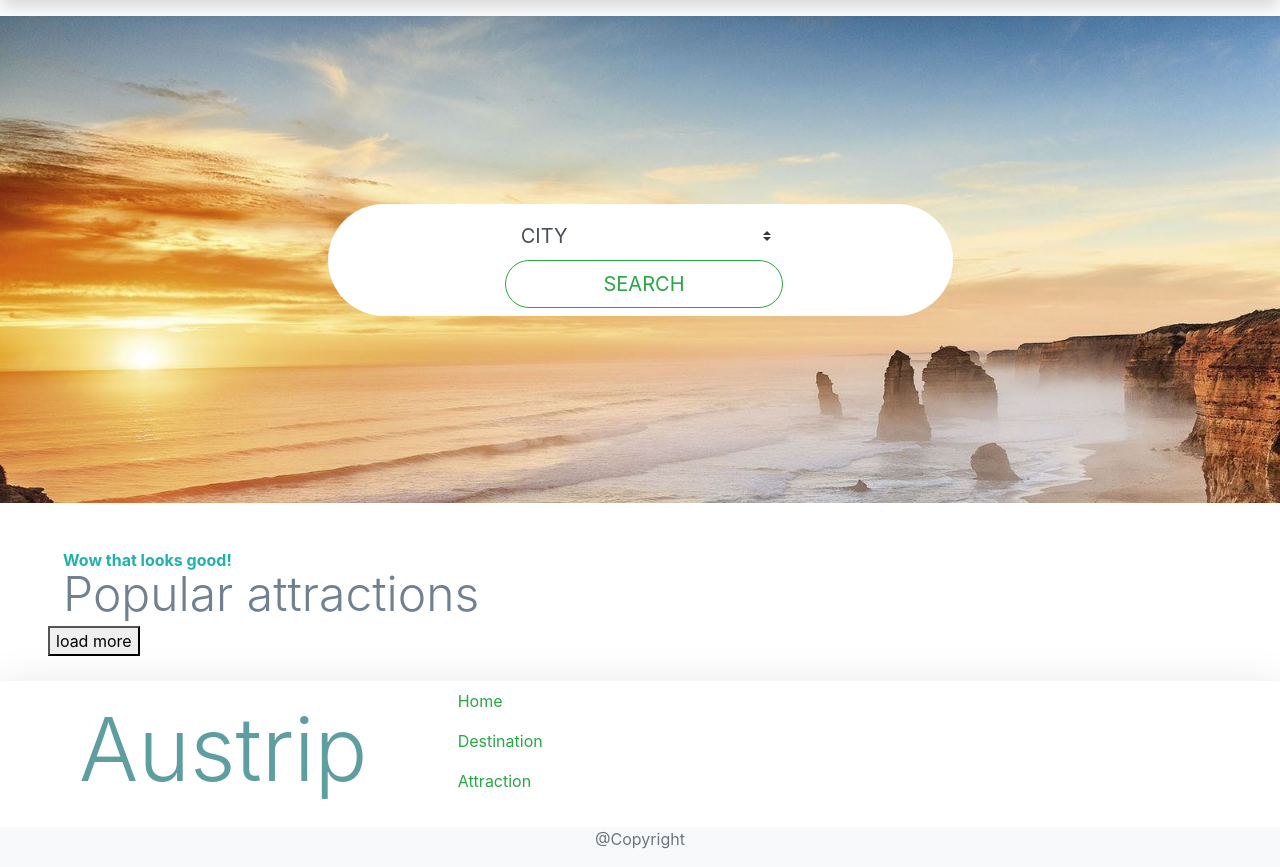
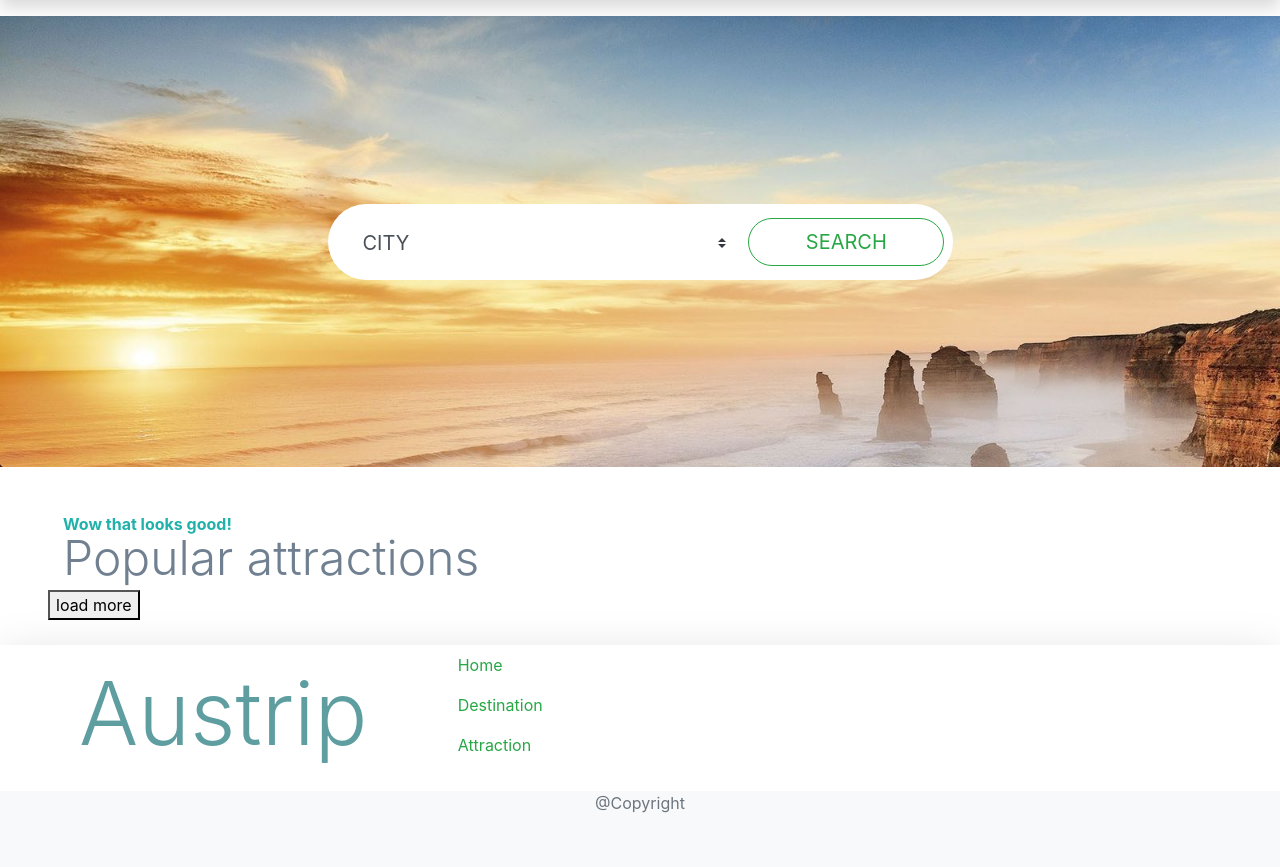
Before and after one commit to tc98100/Auspedition, a Django app: page /attractions/ in a window 1280 px wide. Shown: the part 74-941 px from the top of the page. After the commit the page ends 887 px from the top, so only its background shows below. Run offline with Django 3.2, Linux system fonts and the light colour scheme; data that the repository does not hold is empty; parts of the project's set-up code (start-up, migrations or seed data) failed here and were passed over.

Commit message:
update search bar

```diff
--- a/Austrip/main/templates/attractions.html
+++ b/Austrip/main/templates/attractions.html
@@ -13,18 +13,22 @@
     {% include 'navbar.html' %}
     <div id="attraction_jumbo">
         <div class="container-fluid">
-            <div class="row rounded-pill mx-auto justify-content-center" style="width: 50%;margin:15%;font-size: 2.5rem;background-color: white;padding:0.5rem 0 0.5rem 0.5rem">
-                <form class="col-6 row" method="GET" action="{% url 'attraction_result' %}">
+            <div class="row rounded-pill mx-auto justify-content-center" style="width: 50%;margin:15%;font-size: 2.5rem;background-color: white;padding:0.5rem">
+                <form method="GET" style="width: 100%; margin: 0" action="{% url 'attraction_result' %}">
                     {% csrf_token %}
-                    <div class="input-group">
-                        <select class="custom-select custom-select-lg border-0" id="inputGroupSelect01" name="city">
+                <div class="form-row align-items-center">
+                    <div class="col-8 pl-3">
+                       <select class="custom-select custom-select-lg border-0 mb-1"  id="inputGroupSelect01" name="city">
                             <option selected>CITY</option>
                             {% for place in Attractions %}
-                                <option value="{{ place.city }}">{{ place.city }}</option>
+                            <option value="{{ place.city }}">{{ place.city }}</option>
                             {% endfor %}
                         </select>
                     </div>
-                    <button style="margin-right: -0.5rem" class="btn btn-outline-success btn-lg btn-block rounded-pill" type="submit">SEARCH</button>
+                    <div class="col-4">
+                        <button class="btn btn-outline-success btn-lg btn-block rounded-pill " type="submit">SEARCH</button>
+                    </div>
+                </div>
                 </form>
             </div>
         </div>
@@ -37,8 +41,7 @@
                 <p class="font-weight-light" style="font-size: 3rem; color: slategray; line-height: 2rem">Popular attractions</p>
             </div>
         </div>
-    <button id="loadAttractionBtn">load more</button>
-
+        <button id="loadAttractionBtn">load more</button>
         <div class="container-fluid">
             <div class="row justify-content-between">
                 {% for place in Attractions %}
```
Also changed, not shown: Austrip/main/templates/destinations.html (+9 -5 lines).
